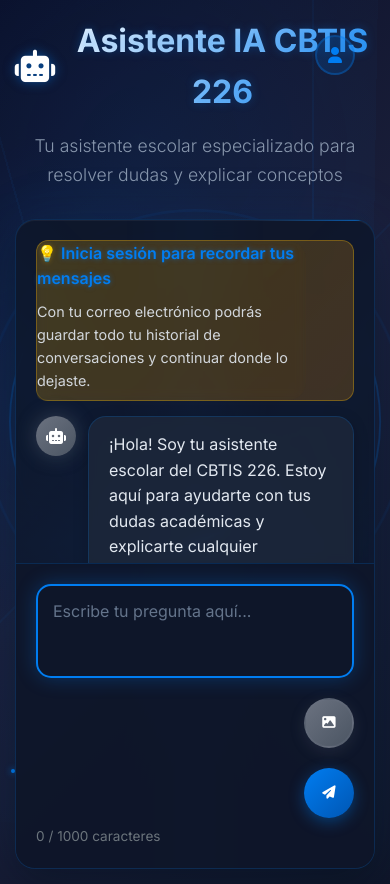
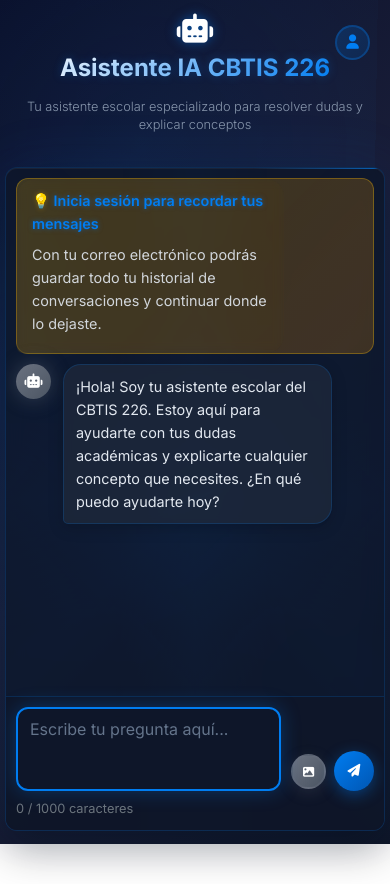
Before and after one commit to arroyo2009jose-max/asistente-cbtis226, a Next.js app: page / in a window 390 px wide. After the commit the page ends 844 px from the top, so only its background shows below. Built offline with nearby package versions, Linux system fonts and the light colour scheme.

Commit message:
Mejorar experiencia móvil: quitar overlay de carga y adaptar diseño para pantallas pequeñas

```diff
--- a/pages/index.js
+++ b/pages/index.js
@@ -622,12 +622,6 @@
           </div>
         </main>
 
-        <div className={`loading-overlay ${isLoading ? 'active' : ''}`}>
-          <div className="loading-spinner">
-            <div className="spinner"></div>
-            <p>Pensando...</p>
-          </div>
-        </div>
       </div>
     </>
   )
--- a/styles/globals.css
+++ b/styles/globals.css
@@ -860,33 +860,229 @@
 /* Responsive design */
 @media (max-width: 768px) {
     .container {
-        padding: 15px;
+        padding: 10px;
+        min-height: 100vh;
+        display: flex;
+        flex-direction: column;
+    }
+
+    /* Header mejorado para móvil */
+    .header {
+        margin-bottom: 20px;
+        padding: 15px 10px;
+    }
+
+    .header-content {
+        flex-direction: column;
+        gap: 15px;
+        position: relative;
+    }
+
+    .logo {
+        flex-direction: column;
+        text-align: center;
+        gap: 10px;
     }
 
     .logo h1 {
-        font-size: 2rem;
+        font-size: 1.8rem;
+        line-height: 1.2;
+        margin: 0;
     }
 
     .logo i {
         font-size: 2rem;
     }
 
+    .header-actions {
+        position: absolute;
+        top: 10px;
+        right: 10px;
+    }
+
+    .profile-button {
+        width: 35px;
+        height: 35px;
+        font-size: 0.9rem;
+    }
+
+    .subtitle {
+        font-size: 0.9rem;
+        text-align: center;
+        margin-top: 10px;
+        line-height: 1.4;
+    }
+
+    /* Chat container optimizado para móvil */
+    .main-content {
+        flex: 1;
+        display: flex;
+        flex-direction: column;
+        min-height: 0;
+    }
+
     .chat-container {
-        height: 650px;
+        height: calc(100vh - 200px);
+        max-height: none;
+        min-height: 500px;
+        border-radius: 15px;
+    }
+
+    .chat-messages {
+        padding: 15px;
+    }
+
+    .message {
+        margin-bottom: 15px;
+    }
+
+    .message-avatar {
+        width: 35px;
+        height: 35px;
+        font-size: 0.9rem;
     }
 
     .message-content {
-        max-width: 85%;
+        max-width: 80%;
+        padding: 12px 15px;
+        font-size: 0.95rem;
+    }
+
+    /* Input container mejorado para móvil */
+    .input-container {
+        padding: 15px;
+        background: rgba(15, 23, 42, 0.95);
+        border-top: 1px solid rgba(0, 125, 241, 0.2);
     }
 
     .input-wrapper {
-        flex-direction: column;
-        align-items: stretch;
+        flex-direction: row;
+        align-items: flex-end;
+        gap: 10px;
+    }
+
+    #userInput {
+        flex: 1;
+        min-height: 50px;
+        max-height: 100px;
+        padding: 12px 15px;
+        font-size: 16px; /* Evita zoom en iOS */
+        border-radius: 12px;
+    }
+
+    .input-buttons {
+        display: flex;
+        flex-direction: row;
+        gap: 8px;
+        align-items: center;
     }
 
     .send-button {
-        align-self: flex-end;
-        margin-top: 10px;
+        width: 45px;
+        height: 45px;
+        font-size: 0.9rem;
+        border-radius: 50%;
+        flex-shrink: 0;
+    }
+
+    .image-button {
+        width: 40px;
+        height: 40px;
+        font-size: 0.8rem;
+    }
+
+    .input-info {
+        margin-top: 8px;
+        font-size: 0.8rem;
+        text-align: center;
+    }
+
+    /* Image preview para móvil */
+    .image-preview {
+        max-width: 150px;
+        margin-top: 8px;
+    }
+
+    /* Session reminder para móvil */
+    .session-reminder {
+        margin-bottom: 10px;
+    }
+
+    .session-reminder .message-content {
+        padding: 10px 15px;
+        font-size: 0.9rem;
+    }
+
+    /* Efectos futuristas reducidos para móvil */
+    .futuristic-effects {
+        opacity: 0.3;
+    }
+
+    .energy-rings,
+    .light-beams {
+        display: none;
+    }
+}
+
+/* Para pantallas muy pequeñas */
+@media (max-width: 480px) {
+    .container {
+        padding: 5px;
+    }
+
+    .header {
+        padding: 10px 5px;
+        margin-bottom: 15px;
+    }
+
+    .logo h1 {
+        font-size: 1.5rem;
+    }
+
+    .logo i {
+        font-size: 1.8rem;
+    }
+
+    .subtitle {
+        font-size: 0.8rem;
+    }
+
+    .chat-container {
+        height: calc(100vh - 180px);
+        min-height: 450px;
+        border-radius: 12px;
+    }
+
+    .chat-messages {
+        padding: 10px;
+    }
+
+    .message-content {
+        max-width: 75%;
+        padding: 10px 12px;
+        font-size: 0.9rem;
+    }
+
+    .input-container {
+        padding: 10px;
+    }
+
+    #userInput {
+        min-height: 45px;
+        padding: 10px 12px;
+        font-size: 16px;
+    }
+
+    .send-button {
+        width: 40px;
+        height: 40px;
+        font-size: 0.8rem;
+    }
+
+    .image-button {
+        width: 35px;
+        height: 35px;
+        font-size: 0.7rem;
     }
 }
 
```
